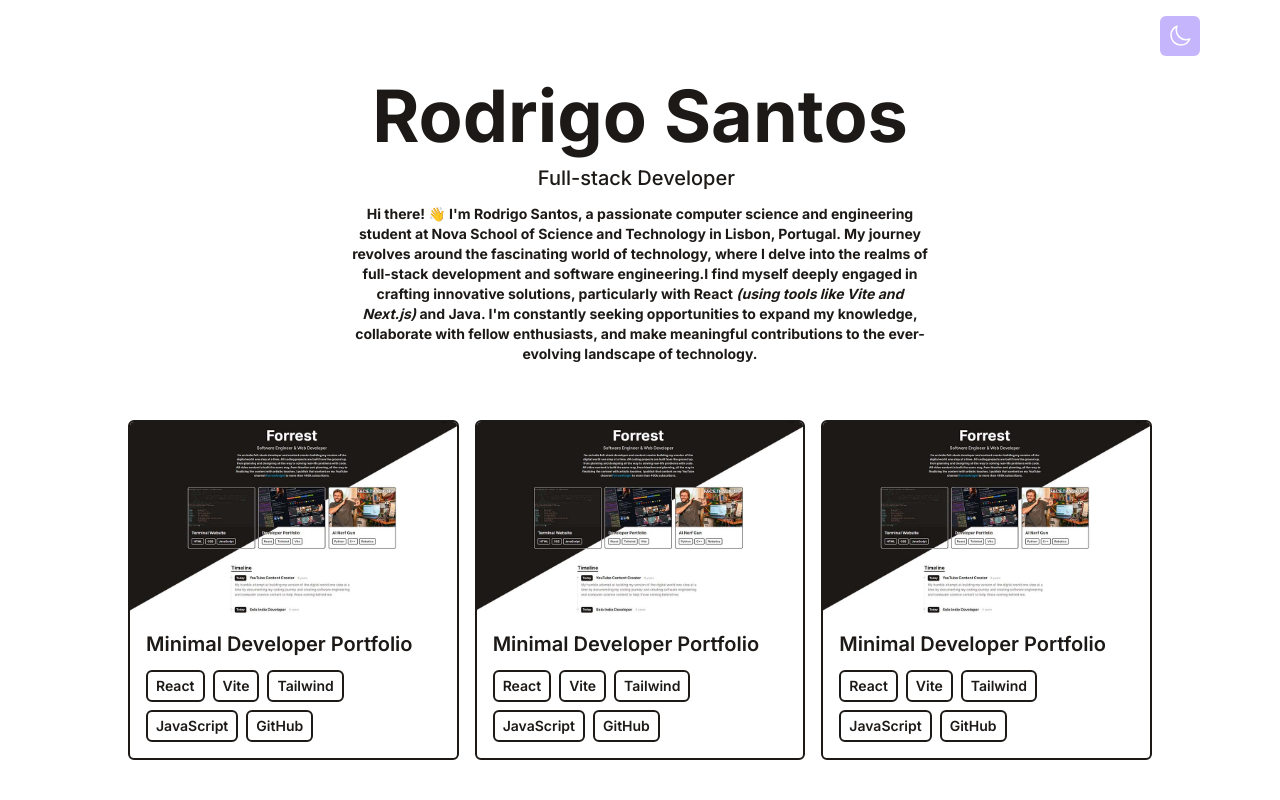
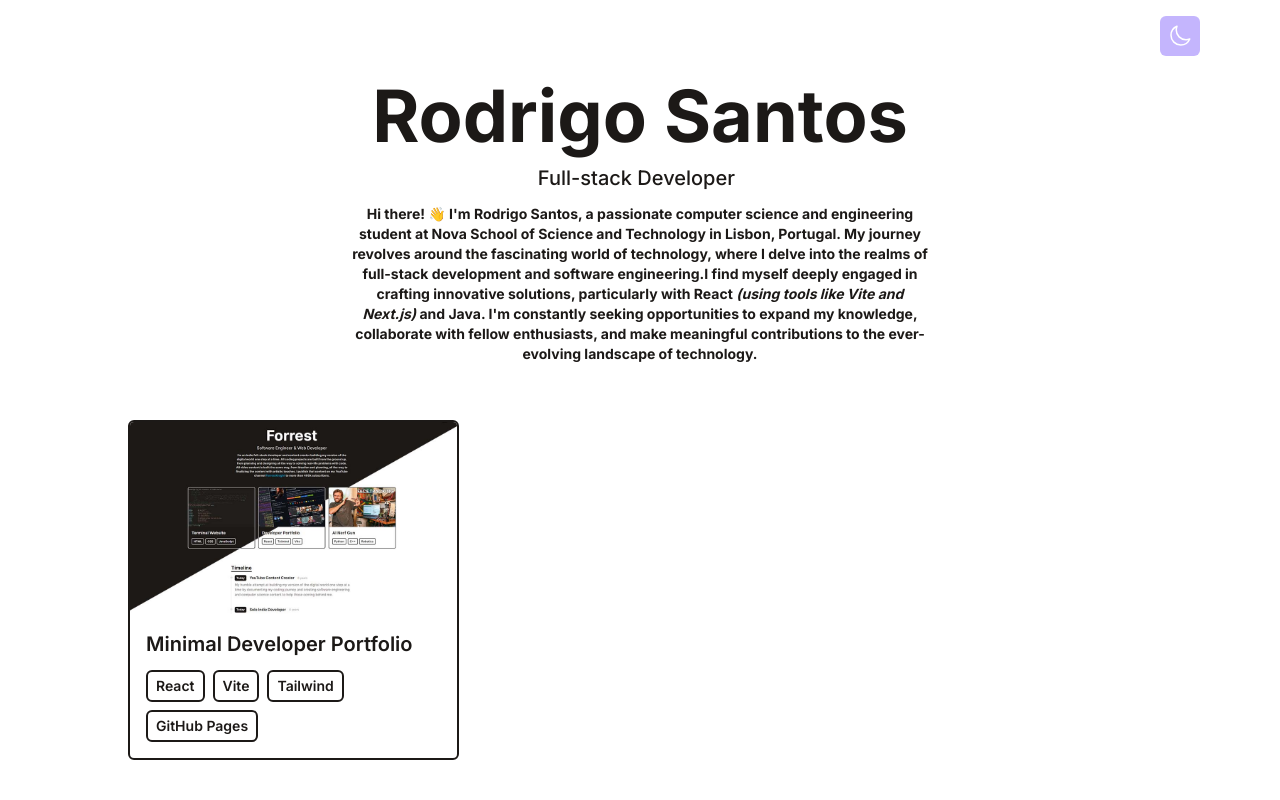
Before and after one commit to RodrigoRafaelSantos7/minimal-portfolio, a React (Vite) app: page / in a window 1280 px wide. Shown: the top 800 px of the page. Built offline with nearby package versions, Linux system fonts and the light colour scheme.

Commit message:
Update portfolio stack and link

```diff
--- a/src/data/portfolio.js
+++ b/src/data/portfolio.js
@@ -2,19 +2,7 @@ export default [
   {
     title: 'Minimal Developer Portfolio',
     imgUrl: '/assets/dev-portfolio.jpg',
-    stack: ['React', 'Vite', 'Tailwind', 'JavaScript', 'GitHub'],
-    link: '',
-  },
-  {
-    title: 'Minimal Developer Portfolio',
-    imgUrl: '/assets/dev-portfolio.jpg',
-    stack: ['React', 'Vite', 'Tailwind', 'JavaScript', 'GitHub'],
-    link: '',
-  },
-  {
-    title: 'Minimal Developer Portfolio',
-    imgUrl: '/assets/dev-portfolio.jpg',
-    stack: ['React', 'Vite', 'Tailwind', 'JavaScript', 'GitHub'],
-    link: '',
+    stack: ['React', 'Vite', 'Tailwind', 'GitHub Pages'],
+    link: 'https://rodrigorafaelsantos7.github.io/minimal-portfolio/',
   },
 ];
```
